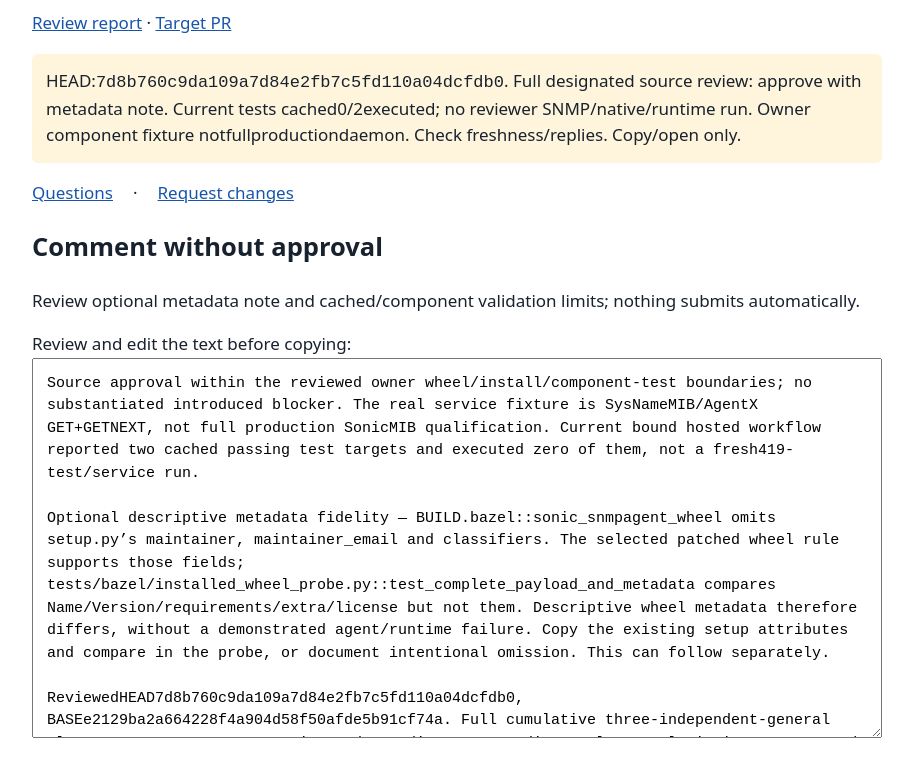
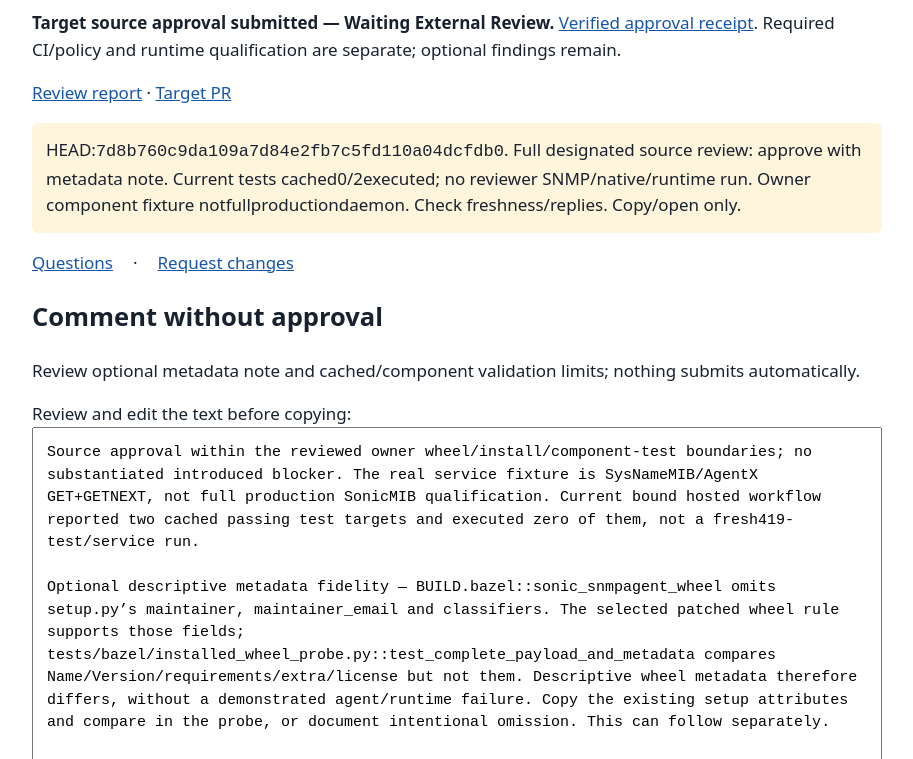
Before and after one commit to yxieca/sonic-review-reports, a plain HTML site: page docs/sonic-snmpagent-403.html in a window 1280 px wide. Shown: the part 105-864 px from the top of the page, without its empty margins (183-1096 px from the left). Drawn offline with Linux system fonts and the light colour scheme.

Commit message:
report70 verified source approval

```diff
--- a/docs/sonic-snmpagent-403.html
+++ b/docs/sonic-snmpagent-403.html
@@ -3,6 +3,8 @@
 <title>Review draft · sonic-snmpagent #403</title>
 <style>body{font:17px/1.55 system-ui,sans-serif;max-width:850px;margin:40px auto;padding:0 20px;color:#18212e}a{color:#1755aa}nav{display:flex;gap:20px;flex-wrap:wrap}textarea{box-sizing:border-box;width:100%;height:380px;font:15px/1.5 ui-monospace,monospace;padding:14px}button{font:inherit;background:#1755aa;color:white;border:0;border-radius:6px;padding:12px 18px;cursor:pointer}.note{background:#fff5dc;padding:14px;border-radius:6px}#status{min-height:1.5em}</style>
 <h1>Review draft: sonic-snmpagent #403</h1>
+<p><strong>Target source approval submitted — Waiting External Review.</strong> <a href="https://github.com/sonic-net/sonic-snmpagent/pull/403#pullrequestreview-6070783065">Verified approval receipt</a>. Required CI/policy and runtime qualification are separate; optional findings remain.</p>
+
 <p><a href="https://github.com/yxieca/sonic-review-reports/pull/70">Review report</a> · <a href="https://github.com/sonic-net/sonic-snmpagent/pull/403">Target PR</a></p>
 <p class="note">HEAD:<code>7d8b760c9da109a7d84e2fb7c5fd110a04dcfdb0</code>. Full designated source review: approve with metadata note. Current tests cached0/2executed; no reviewer SNMP/native/runtime run. Owner component fixture notfullproductiondaemon. Check freshness/replies. Copy/open only.</p>
 <nav><a href="#questions">Questions</a> · <a href="#request-changes">Request changes</a></nav>
```
Also changed, not shown: 1 other file.
